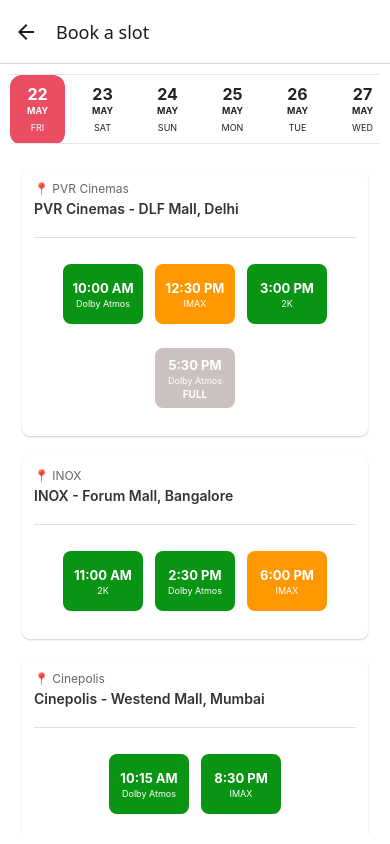
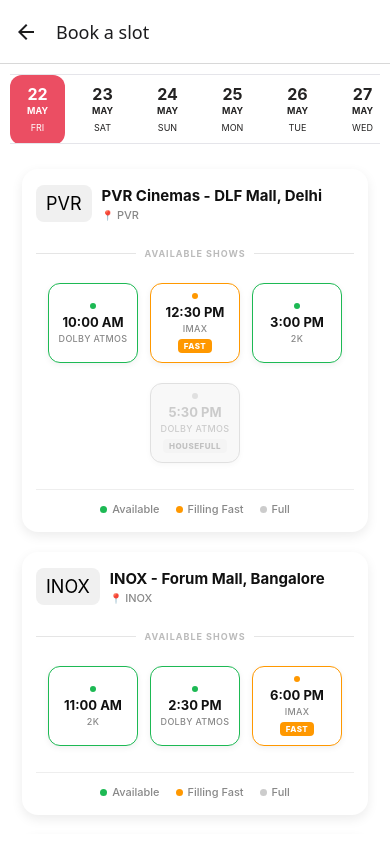
Before and after one commit to bmv-stack/bookTicket, a React Native app: screen /Booking in a window 390 px wide. Built offline with nearby package versions, Linux system fonts and the light colour scheme.

Commit message:
UI Improvements

```diff
--- a/src/components/AppBar.js
+++ b/src/components/AppBar.js
@@ -17,10 +17,10 @@
     <View style={styles.root}>
       <SafeAreaView>
         <View style={styles.container}>
-          <View style={[styles.align, { paddingLeft: 10 }]}>
+          <View style={styles.align}>
             <Text style={styles.appTitle}>{title}</Text>
           </View>
-          <View style={[styles.align, { paddingRight: 15 }]}>
+          <View style={styles.alignRight}>
             <TouchableOpacity onPress={handleSearch}>
               <Icon name="search" size={22} color="#000" />
             </TouchableOpacity>
@@ -47,13 +47,18 @@
     alignItems: 'center',
     backgroundColor: 'transparent',
     height: 60,
+    padding: 10,
   },
   appTitle: {
     fontSize: 24,
     fontWeight: 'bold',
   },
-  align: {
+  alignLeft: {
     flexDirection: 'row',
     alignItems: 'center',
   },
+  alignRight: {
+    flexDirection: 'row',
+    gap: 20,
+  },
 });
--- a/src/components/BookingCard.js
+++ b/src/components/BookingCard.js
@@ -20,13 +20,23 @@
   return (
     <View style={styles.container}>
       <View style={styles.headerContainer}>
+        <View style={styles.brandPill}>
+          <Text style={styles.brandText}>{theatreBrand}</Text>
+        </View>
         <View style={styles.theatreInfo}>
-          <Text style={styles.theatreLabel}>📍 {theatreBrand}</Text>
           <Text style={styles.theatreName}>{theatreName}</Text>
+          <View style={styles.locationRow}>
+            <Text style={styles.locationIcon}>📍</Text>
+            <Text style={styles.locationText}>{theatreBrand}</Text>
+          </View>
         </View>
       </View>
 
-      <View style={styles.divider} />
+      <View style={styles.dividerRow}>
+        <View style={styles.dividerLine} />
+        <Text style={styles.dividerLabel}>AVAILABLE SHOWS</Text>
+        <View style={styles.dividerLine} />
+      </View>
 
       <View style={styles.slotsContainer}>
         {filteredSlots.length > 0 ? (
@@ -50,11 +60,32 @@
             )}
           />
         ) : (
-          <Text style={styles.noShowsText}>
-            No shows available for this date
-          </Text>
+          <View style={styles.emptyContainer}>
+            <Text style={styles.emptyIcon}>🎬</Text>
+            <Text style={styles.noShowsText}>No shows available</Text>
+            <Text style={styles.noShowsSubText}>
+              Try selecting a different date
+            </Text>
+          </View>
         )}
       </View>
+
+      {filteredSlots.length > 0 && (
+        <View style={styles.legend}>
+          <View style={styles.legendItem}>
+            <View style={[styles.legendDot, { backgroundColor: '#1db954' }]} />
+            <Text style={styles.legendText}>Available</Text>
+          </View>
+          <View style={styles.legendItem}>
+            <View style={[styles.legendDot, { backgroundColor: '#ff9800' }]} />
+            <Text style={styles.legendText}>Filling Fast</Text>
+          </View>
+          <View style={styles.legendItem}>
+            <View style={[styles.legendDot, { backgroundColor: '#ccc' }]} />
+            <Text style={styles.legendText}>Full</Text>
+          </View>
+        </View>
+      )}
     </View>
   );
 };
@@ -64,53 +95,122 @@
 const styles = StyleSheet.create({
   container: {
     backgroundColor: '#fff',
-    borderRadius: 8,
+    borderRadius: 16,
     marginHorizontal: 12,
     marginVertical: 10,
-    paddingVertical: 12,
-    paddingHorizontal: 12,
-    elevation: 2,
+    paddingVertical: 16,
+    paddingHorizontal: 14,
     shadowColor: '#000',
-    shadowOffset: { width: 0, height: 1 },
-    shadowOpacity: 0.2,
-    shadowRadius: 2,
+    shadowOffset: { width: 0, height: 4 },
+    shadowOpacity: 0.08,
+    shadowRadius: 12,
+    elevation: 4,
   },
   headerContainer: {
     flexDirection: 'row',
-    justifyContent: 'space-between',
     alignItems: 'center',
-    marginBottom: 10,
+    marginBottom: 14,
+    gap: 10,
+  },
+  brandPill: {
+    backgroundColor: '#f0f0f0',
+    borderRadius: 8,
+    paddingHorizontal: 10,
+    paddingVertical: 8,
+    justifyContent: 'center',
+    alignItems: 'center',
+    minWidth: 44,
+  },
+  brandText: {
+    fontSize: 18,
   },
   theatreInfo: {
     flex: 1,
   },
-  theatreLabel: {
-    fontSize: 12,
-    color: '#666',
-    marginBottom: 4,
+  theatreName: {
+    fontSize: 15,
+    fontWeight: '700',
+    color: '#111',
+    marginBottom: 3,
   },
-  theatreName: {
-    fontSize: 14,
-    fontWeight: '600',
-    color: '#333',
+  locationRow: {
+    flexDirection: 'row',
+    alignItems: 'center',
+    gap: 3,
   },
-  divider: {
-    height: 1,
-    backgroundColor: '#e0e0e0',
-    marginVertical: 10,
+  locationIcon: {
+    fontSize: 10,
+  },
+  locationText: {
+    fontSize: 11,
+    color: '#888',
+    fontWeight: '500',
+  },
+  dividerRow: {
+    flexDirection: 'row',
+    alignItems: 'center',
+    marginVertical: 12,
+    gap: 8,
+  },
+  dividerLine: {
+    flex: 1,
+    height: StyleSheet.hairlineWidth,
+    backgroundColor: '#e5e5e5',
+  },
+  dividerLabel: {
+    fontSize: 9,
+    fontWeight: '700',
+    color: '#bbb',
+    letterSpacing: 1,
   },
   slotsContainer: {
-    marginTop: 8,
+    marginTop: 4,
   },
   row: {
     flexGrow: 1,
     justifyContent: 'center',
-    marginBottom: 8,
+    marginBottom: 4,
+  },
+  emptyContainer: {
+    alignItems: 'center',
+    paddingVertical: 24,
+    gap: 4,
+  },
+  emptyIcon: {
+    fontSize: 28,
+    marginBottom: 6,
   },
   noShowsText: {
-    textAlign: 'center',
-    color: '#999',
+    fontSize: 14,
+    fontWeight: '600',
+    color: '#555',
+  },
+  noShowsSubText: {
     fontSize: 12,
-    paddingVertical: 16,
+    color: '#aaa',
+  },
+  legend: {
+    flexDirection: 'row',
+    justifyContent: 'center',
+    gap: 16,
+    marginTop: 14,
+    paddingTop: 12,
+    borderTopWidth: StyleSheet.hairlineWidth,
+    borderTopColor: '#eee',
+  },
+  legendItem: {
+    flexDirection: 'row',
+    alignItems: 'center',
+    gap: 5,
+  },
+  legendDot: {
+    width: 7,
+    height: 7,
+    borderRadius: 4,
+  },
+  legendText: {
+    fontSize: 11,
+    color: '#888',
+    fontWeight: '500',
   },
 });
--- a/src/components/MyBookingCard.js
+++ b/src/components/MyBookingCard.js
@@ -19,7 +19,6 @@
           onPress: () => dispatch(cancelBooking(id)),
         },
       ],
-      console.log('ID of Item: ', item.id),
     );
   };
   return (
--- a/src/components/SlotCard.js
+++ b/src/components/SlotCard.js
@@ -9,11 +9,9 @@
   movie,
   theatre,
   slot,
-  navigation: navProp,
   date,
 }) => {
-  const navigationHook = useNavigation();
-  const navigation = navProp || navigationHook;
+  const navigation = useNavigation();
 
   const handleSlotPress = () => {
     navigation.navigate('SeatBooking', {
@@ -23,36 +21,77 @@
       date,
     });
   };
-  const getStatusColor = () => {
+
+  const getStatusStyles = () => {
     switch (status) {
       case 'Available':
-        return '#0a9413';
+        return {
+          border: '#1db954',
+          badge: '#1db954',
+          badgeText: '#fff',
+          dot: '#1db954',
+        };
       case 'Filling Fast':
-        return '#ff9800';
+        return {
+          border: '#ff9800',
+          badge: '#ff9800',
+          badgeText: '#fff',
+          dot: '#ff9800',
+        };
       case 'Full':
-        return '#90797975';
+        return {
+          border: '#ccc',
+          badge: '#eee',
+          badgeText: '#999',
+          dot: '#ccc',
+        };
       default:
-        return '#0a9413';
+        return {
+          border: '#1db954',
+          badge: '#1db954',
+          badgeText: '#fff',
+          dot: '#1db954',
+        };
     }
   };
+
+  const statusStyles = getStatusStyles();
+  const isFull = status === 'Full';
 
   return (
     <TouchableOpacity
       activeOpacity={0.5}
       onPress={handleSlotPress}
-      disabled={status === 'Full'}
+      disabled={isFull}
     >
       <View
         style={[
           styles.slotContainer,
-          {
-            backgroundColor: getStatusColor(),
-          },
+          { borderColor: statusStyles.border },
+          isFull && styles.disabledSlot,
         ]}
       >
-        <Text style={styles.timeText}>{timing}</Text>
-        {sound && <Text style={styles.soundText}>{sound}</Text>}
-        {status === 'Full' && <Text style={styles.fullText}>FULL</Text>}
+        <View
+          style={[styles.statusDot, { backgroundColor: statusStyles.dot }]}
+        />
+
+        <Text style={[styles.timeText, isFull && styles.mutedText]}>
+          {timing}
+        </Text>
+
+        {sound && (
+          <Text style={[styles.soundText, isFull && styles.mutedText]}>
+            {sound}
+          </Text>
+        )}
+
+        {status !== 'Available' && (
+          <View style={[styles.badge, { backgroundColor: statusStyles.badge }]}>
+            <Text style={[styles.badgeText, { color: statusStyles.badgeText }]}>
+              {status === 'Full' ? 'HOUSEFULL' : 'FAST'}
+            </Text>
+          </View>
+        )}
       </View>
     </TouchableOpacity>
   );
@@ -62,32 +101,60 @@
 
 const styles = StyleSheet.create({
   slotContainer: {
-    height: 60,
-    width: 80,
-    borderRadius: 8,
+    height: 80,
+    width: 90,
+    borderRadius: 12,
     justifyContent: 'center',
     alignItems: 'center',
     marginHorizontal: 6,
     marginVertical: 8,
     paddingHorizontal: 8,
-    paddingVertical: 6,
+    paddingVertical: 10,
+    backgroundColor: '#fff',
+    borderWidth: 1.5,
+    shadowColor: '#000',
+    shadowOffset: { width: 0, height: 2 },
+    shadowOpacity: 0.06,
+    shadowRadius: 6,
+    elevation: 2,
+  },
+  disabledSlot: {
+    backgroundColor: '#f5f5f5',
+    opacity: 0.6,
+  },
+  statusDot: {
+    width: 6,
+    height: 6,
+    borderRadius: 3,
+    marginBottom: 5,
   },
   timeText: {
     fontSize: 13,
-    fontWeight: 'bold',
-    color: '#fff',
+    fontWeight: '700',
+    color: '#111',
     textAlign: 'center',
   },
   soundText: {
     fontSize: 9,
-    color: '#fff',
-    marginTop: 2,
+    color: '#888',
+    marginTop: 3,
     textAlign: 'center',
+    fontWeight: '500',
+    letterSpacing: 0.3,
+    textTransform: 'uppercase',
   },
-  fullText: {
-    fontSize: 10,
-    fontWeight: 'bold',
-    color: '#fff',
-    marginTop: 2,
+  mutedText: {
+    color: '#aaa',
+  },
+  badge: {
+    marginTop: 5,
+    paddingHorizontal: 6,
+    paddingVertical: 2,
+    borderRadius: 4,
+  },
+  badgeText: {
+    fontSize: 8,
+    fontWeight: '800',
+    letterSpacing: 0.5,
   },
 });
--- a/src/data/DUMMY_THEATRE_DATA.js
+++ b/src/data/DUMMY_THEATRE_DATA.js
@@ -1,7 +1,7 @@
 export const DUMMY_THEATRE_DATA = [
   {
     id: '1',
-    brand: 'PVR Cinemas',
+    brand: 'PVR',
     name: 'PVR Cinemas - DLF Mall, Delhi',
     city: 'Delhi',
   },
@@ -19,7 +19,7 @@
   },
   {
     id: '4',
-    brand: 'PVR Cinemas',
+    brand: 'PVR',
     name: 'PVR Cinemas - Phoenix Market City, Pune',
     city: 'Pune',
   },
@@ -43,7 +43,7 @@
   },
   {
     id: '8',
-    brand: 'PVR Cinemas',
+    brand: 'PVR',
     name: 'PVR Cinemas - Nexus Seawoods, Navi Mumbai',
     city: 'Navi Mumbai',
   },
--- a/src/screens/Booking/SeatBookingScreen.js
+++ b/src/screens/Booking/SeatBookingScreen.js
@@ -3,11 +3,11 @@
 import { seatGenerator } from '../../utils/seatGenerator';
 import { DUMMY_SLOT_DATA } from '../../data/DUMMY_SLOT_DATA';
 import { styles } from './SeatBookingScreen.styles';
+//import Icon from 'react-native-vector-icons/Ionicons';
 
 const SeatBookingScreen = ({ navigation, route }) => {
   const { movie, theatre, slot } = route.params;
   const date = route.params?.date;
-  console.log('Date on Payment Screen: ', date);
   const [seats, setSeats] = useState(seatGenerator());
   const [selectedSeats, setSelectedSeats] = useState([]);
   const pricePerSeat = DUMMY_SLOT_DATA.find(slot => slot.price);
--- a/src/screens/MovieDetailScreen.js
+++ b/src/screens/MovieDetailScreen.js
@@ -24,7 +24,7 @@
         <View style={styles.divider} />
         <View style={styles.infoBox}>
           <Text style={styles.infoLabel}>Rating</Text>
-          <Text style={styles.infoValue}>⭐ {movie.rating}</Text>
+          <Text style={styles.infoValue}>{movie.rating}</Text>
         </View>
       </View>
       <View style={styles.descriptionContainer}>
--- a/src/screens/SearchScreen.js
+++ b/src/screens/SearchScreen.js
@@ -1,4 +1,4 @@
-import { StyleSheet, Text, View, TextInput, FlatList } from 'react-native';
+import { StyleSheet, View, TextInput, FlatList } from 'react-native';
 import React, { useState } from 'react';
 import MovieCard from '../components/MovieCard';
 import { DUMMY_DATA } from '../data/DUMMY_DATA';
```
Also changed, not shown: src/components/MovieCard.js (+8 -2 lines), src/data/DUMMY_DATA.js (+16 -0 lines), 2 other files (tests, documents, lock files or other folders).
